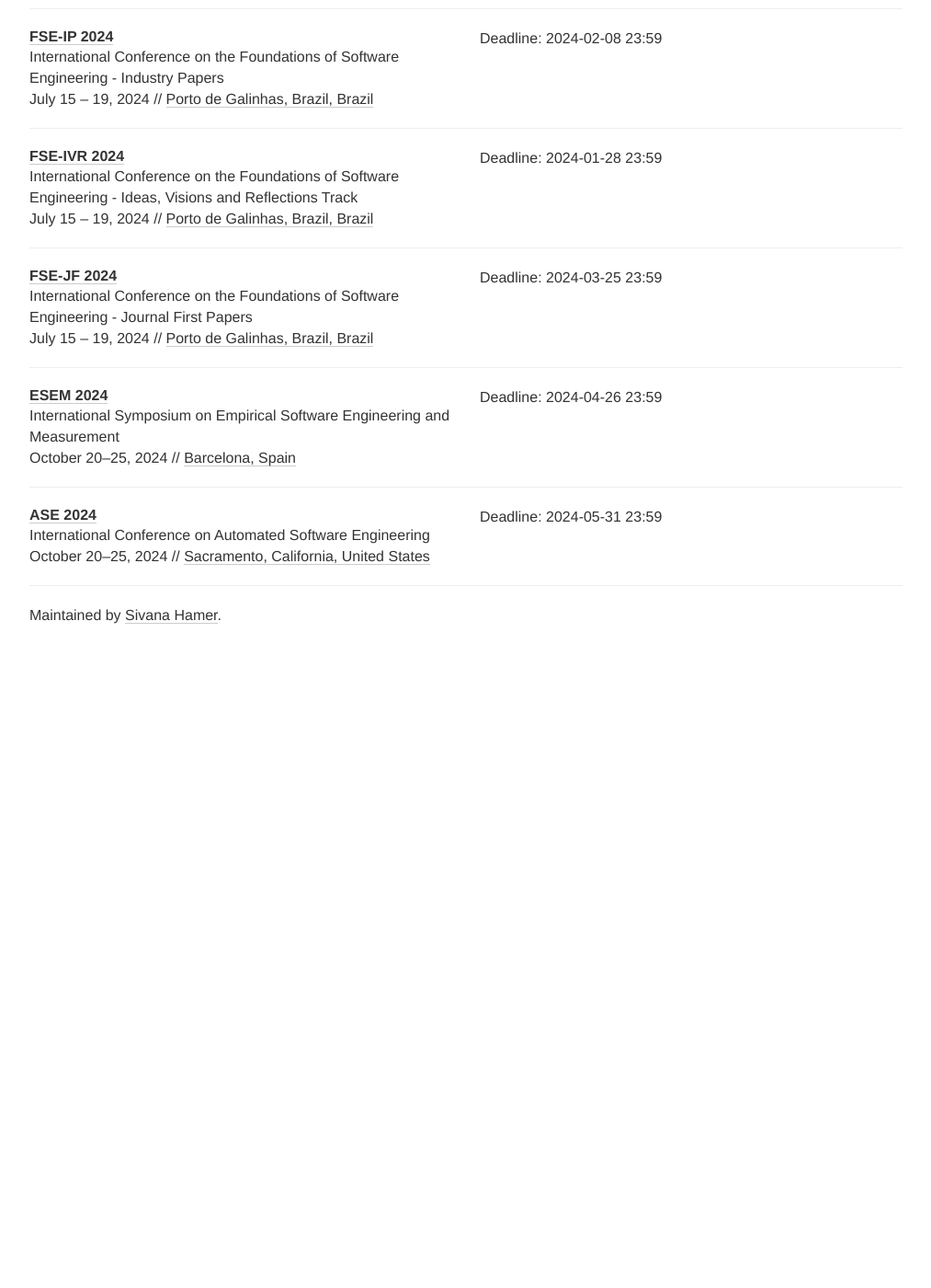
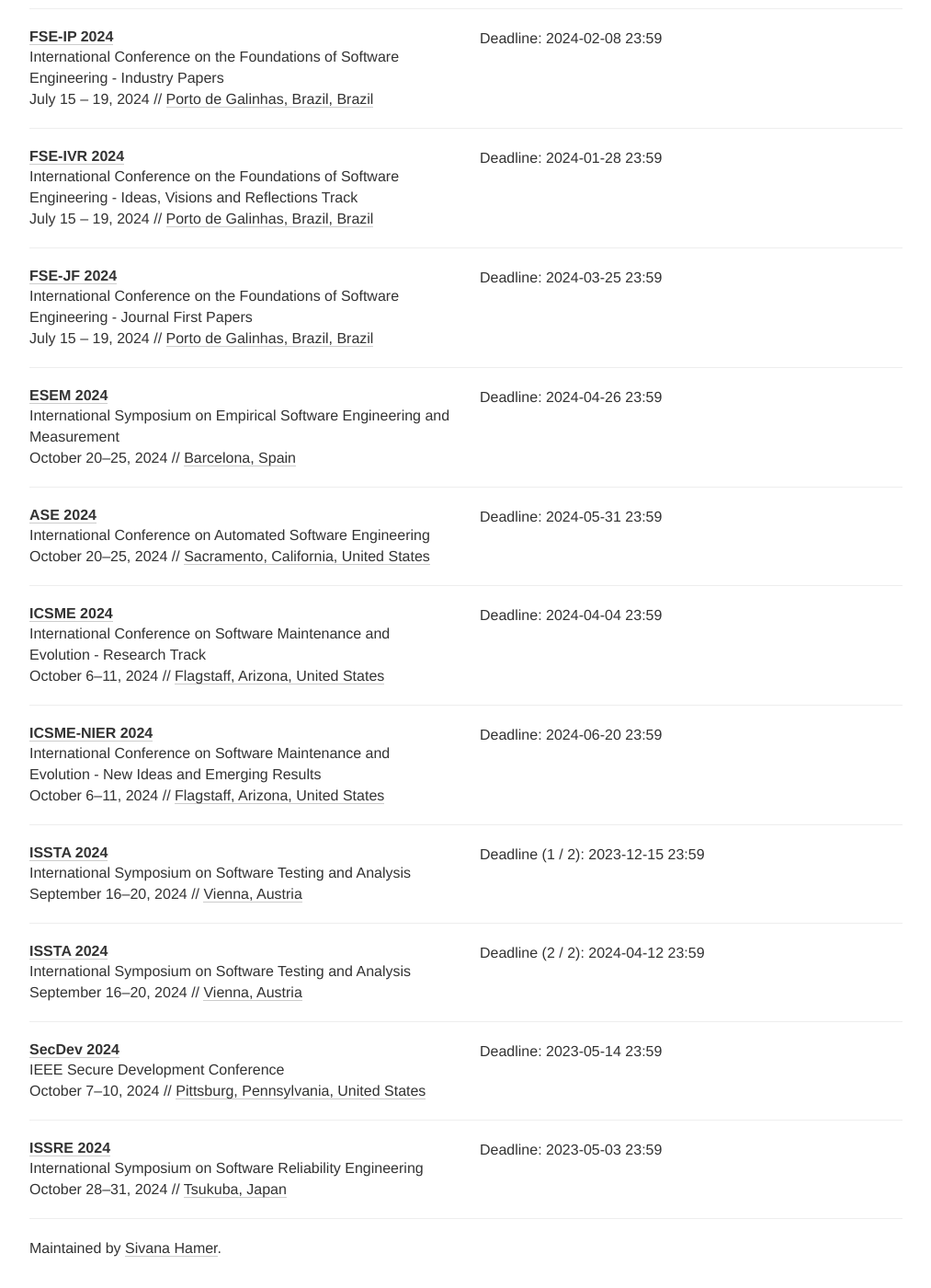
Before and after one commit to se-deadlines/se-deadlines.github.io, a Jekyll site: the page built from index.html, in a window 1280 px wide and 1400 px high, scrolled down 1237 px. Shown: the whole window at 92% size, without its empty margins (133-1146 px from the left). Built offline with Jekyll 4.4.1, drawn with Linux system fonts in a browser that asks for light colours; nearby versions of some CDN libraries; before the commit the page ends 1949 px from its top, so only the background shows below that.

Commit message:
Added ICSME, ISSTA, SecDev, ISSRE

```diff
--- a/_data/conferences.yml
+++ b/_data/conferences.yml
@@ -105,7 +105,7 @@
   place: Barcelona, Spain
   tags: [CO]
 
-#ASE
+# ASE
 - name: ASE
   description: International Conference on Automated Software Engineering
   year: 2024
@@ -115,3 +115,58 @@
   date: October 20-25, 2024
   place: Sacramento, California, United States
   tags: [CO]
+
+# ICSMEs
+- name: ICSME
+  description: International Conference on Software Maintenance and Evolution - Research Track
+  year: 2024
+  link: https://conf.researchr.org/track/icsme-2024/icsme-2024-papers
+  deadline:
+  - "2024-04-04 23:59"
+  date: October 6-11, 2024
+  place: Flagstaff, Arizona, United States
+  tags: [CO]
+
+- name: ICSME-NIER
+  description: International Conference on Software Maintenance and Evolution - New Ideas and Emerging Results
+  year: 2024
+  link: https://conf.researchr.org/track/icsme-2024/icsme-2024-new-ideas-and-emerging-results-track
+  deadline:
+  - "2024-06-20 23:59"
+  date: October 6-11, 2024
+  place: Flagstaff, Arizona, United States
+  tags: [CO]
+
+# ISSTA
+- name: ISSTA
+  description: International Symposium on Software Testing and Analysis
+  year: 2024
+  link: https://2024.issta.org/track/issta-2024-papers
+  deadline:
+  - "2023-12-15 23:59"
+  - "2024-04-12 23:59"
+  date: September 16-20, 2024
+  place: Vienna, Austria
+  tags: [CO]
+
+# SecDev
+- name: SecDev
+  description: IEEE Secure Development Conference
+  year: 2024
+  link: https://secdev.ieee.org/2024/cfp/
+  deadline:
+  - "2023-05-14 23:59"
+  date: October 7-10, 2024
+  place: Pittsburg, Pennsylvania, United States
+  tags: [CO]
+
+# ISSRE
+- name: ISSRE
+  description: International Symposium on Software Reliability Engineering
+  year: 2024
+  link: https://issre.github.io/2024/calls_cfp-research.html
+  deadline:
+  - "2023-05-03 23:59"
+  date: October 28-31, 2024
+  place: Tsukuba, Japan
+  tags: [CO]
```
